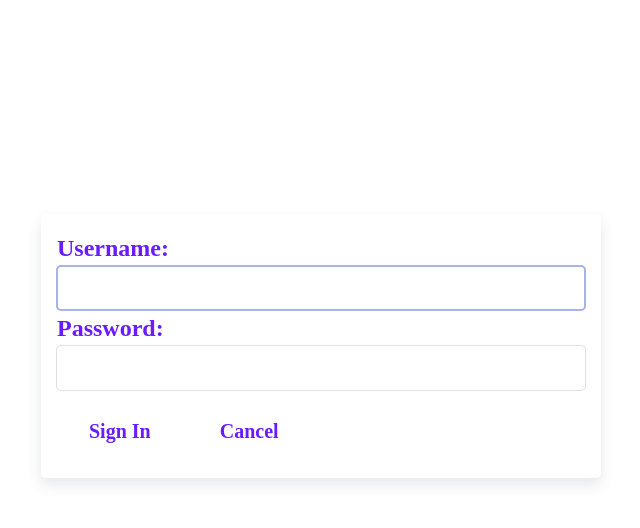
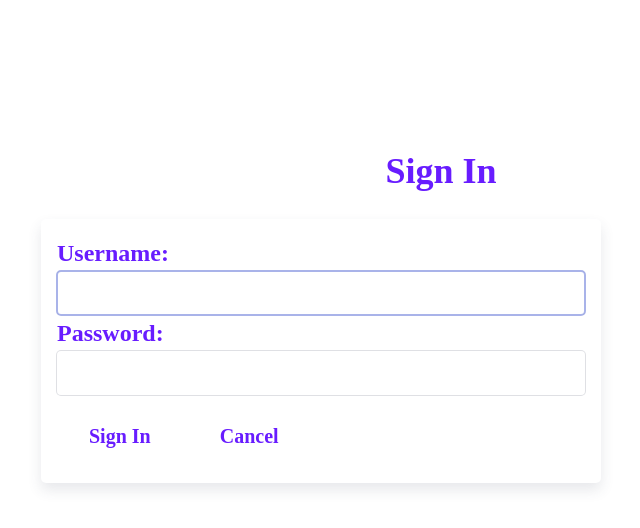
Before and after one commit to mobak88/arbeidskrav-bil-register, a React (Vite) app: page /login in a window 1280 px wide. Shown: the top 528 px of the page, without its empty margins (87-727 px from the left). Built offline with nearby package versions, Linux system fonts and the light colour scheme; no server answers.

Commit message:
corrected some styling mistakes with h1

```diff
--- a/src/components/authorization/Login.css
+++ b/src/components/authorization/Login.css
@@ -80,7 +80,7 @@ a:hover {
   color: #2727fa;
 }
 
-h1 {
+.signin-title {
   color: #681cff;
   font-size: 36px;
   margin-bottom: 5px;
--- a/src/components/authorization/Login.jsx
+++ b/src/components/authorization/Login.jsx
@@ -64,7 +64,7 @@ const Login = () => {
         return (
         <section className='login-container'>
             <p ref={errRef} className={errMsg ? "errmsg" : "offscreen"} aria-live="assertive">{errMsg}</p>
-            <h1>Sign In</h1>
+            <h1 className='signin-title'>Sign In</h1>
             <form>
 
                     <label name="username">Username:</label>
--- a/src/components/authorization/Register.jsx
+++ b/src/components/authorization/Register.jsx
@@ -79,7 +79,7 @@ const Register = () => {
         return (
                 <section className='register-container'>
                     <p ref={errRef} className={errMsg ? "errmsg" : "offscreen"} aria-live ="assertive">{errMsg}</p>
-                    <h1>Welcome, register here</h1>
+                    <h1 className='register-title'>Welcome, register here</h1>
                     <form onSubmit={handleSubmit}>
                         <label htmlFor='username'>
                             Username:
--- a/src/components/authorization/register.css
+++ b/src/components/authorization/register.css
@@ -80,7 +80,7 @@
     color: #2727fa;
   }
 
-  h1 {
+  .register-title {
     color: #681cff;
     font-size: 36px;
     margin-bottom: 5px;
```
